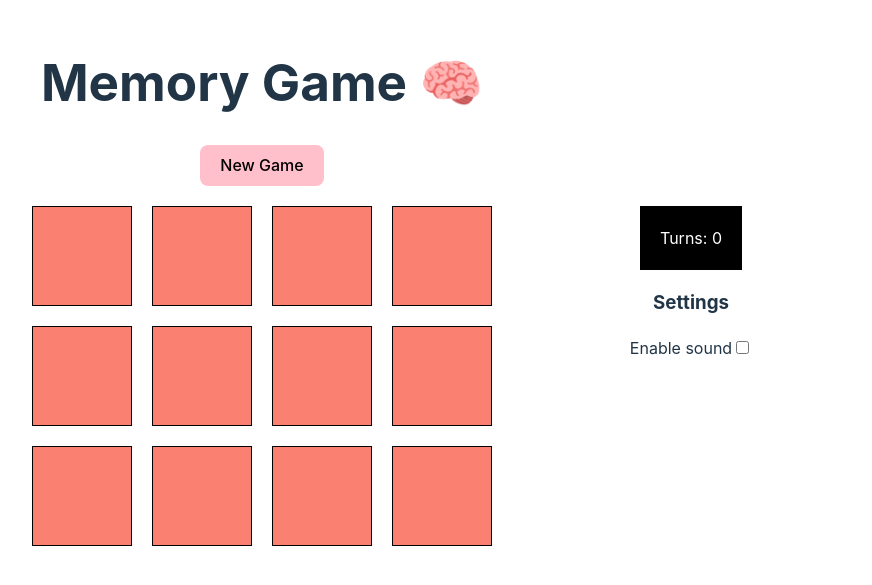
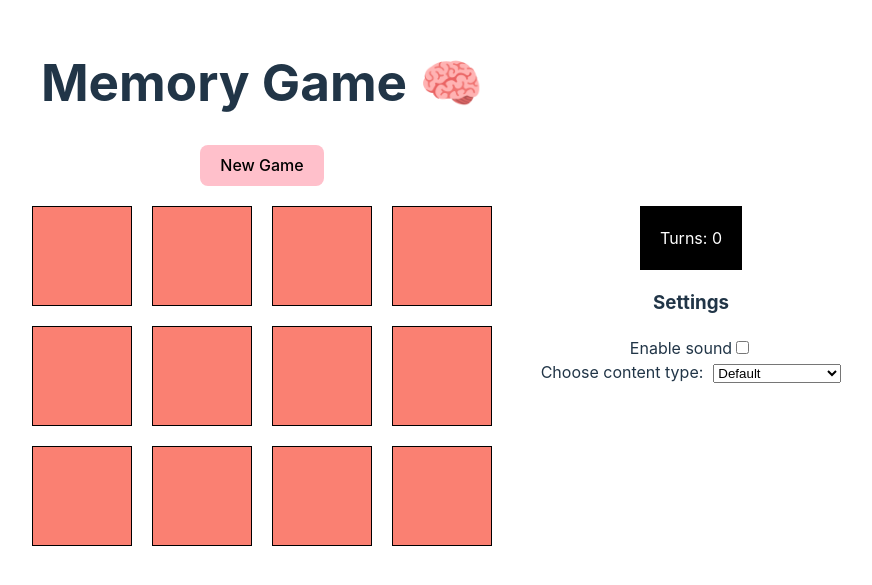
Before and after one commit to justinbansal/react, a React (Vite) app: page / in a window 1280 px wide. Shown: the part 117-702 px from the top of the page, without its empty margins (378-1250 px from the left). Built offline with nearby package versions, Linux system fonts and the light colour scheme.

Commit message:
Adding dropdown for changing content type

```diff
--- a/src/App.css
+++ b/src/App.css
@@ -146,3 +146,7 @@ aside,
 .scoreboard h2 {
   margin-top: 0;
 }
+
+.select-wrapper select {
+  margin-left: 10px;
+}
--- /dev/null
+++ b/src/ContentSelector.tsx
@@ -0,0 +1,18 @@
+interface ContentSelectorProps {
+  handleSelectChange: (event: React.ChangeEvent<HTMLSelectElement>) => void;
+}
+
+function ContentSelector(props: ContentSelectorProps) {
+  return (
+    <div className="select-wrapper">
+      <label htmlFor="content">Choose content type:</label>
+      <select name="content" id="content" onChange={e => props.handleSelectChange(e)}>
+        <option value="default">Default</option>
+        <option value="animals">Animals</option>
+        <option value="cars">Luxury Car Logos</option>
+      </select>
+    </div>
+  )
+}
+
+export default ContentSelector;
--- a/src/Settings.tsx
+++ b/src/Settings.tsx
@@ -1,8 +1,10 @@
 import Sound from './Sound';
+import ContentSelector from './ContentSelector';
 
 interface SettingsProps {
   handleEnableSound: (event: React.ChangeEvent<HTMLInputElement>) => void;
   soundEnabled: boolean;
+  handleSelectChange: (event: React.ChangeEvent<HTMLSelectElement>) => void;
 }
 
 function Settings(props: SettingsProps) {
@@ -10,6 +12,7 @@ function Settings(props: SettingsProps) {
     <>
       <h3>Settings</h3>
       <Sound {...props}/>
+      <ContentSelector handleSelectChange={props.handleSelectChange}/>
     </>
   )
 }
```
